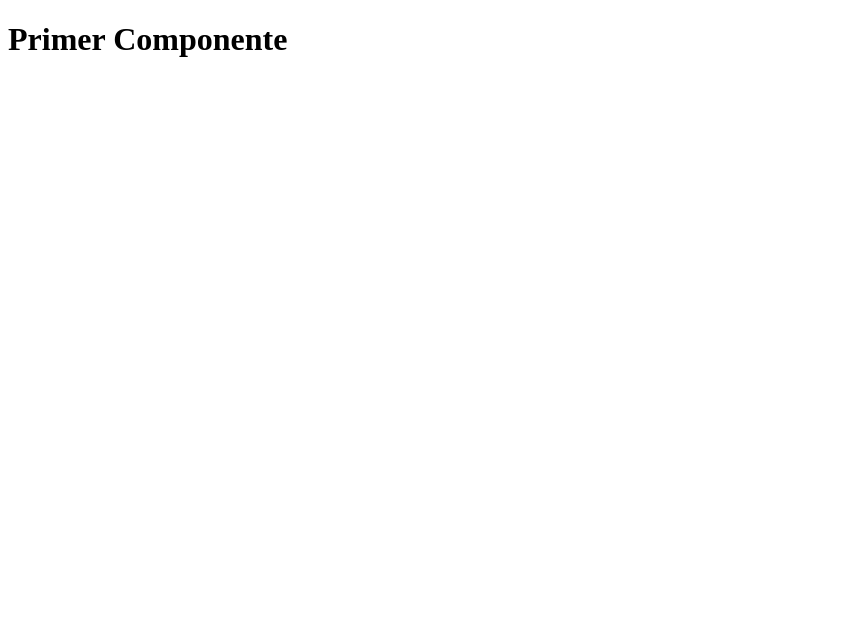
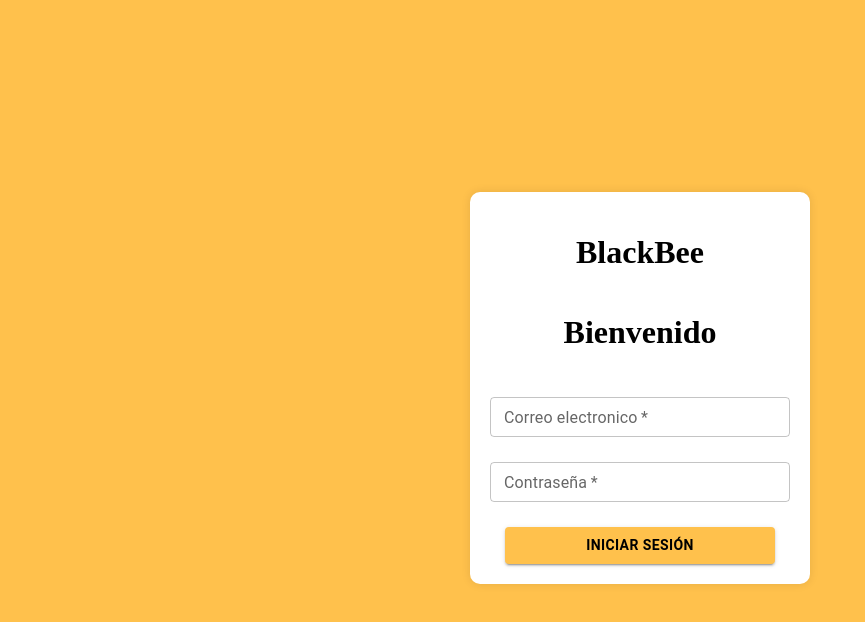
Before and after one commit to GMelchor/Black_Bee, a React (Create React App) app: page / in a window 1280 px wide. Shown: the top 622 px of the page, without its empty margins (0-865 px from the left). Built offline with nearby package versions, Linux system fonts and the light colour scheme.

Commit message:
Front-End Login

```diff
--- a/main.js
+++ b/main.js
@@ -5,8 +5,8 @@
 function createWindow () {
   // Create the browser window.
   const mainWindow = new BrowserWindow({
-    width: 800,
-    height: 600,
+    width: 390,
+    height: 844,
     webPreferences: {
       preload: path.join(__dirname, 'preload.js')
     }
--- a/package.json
+++ b/package.json
@@ -3,6 +3,9 @@
   "version": "0.1.0",
   "private": true,
   "dependencies": {
+    "@emotion/react": "^11.11.4",
+    "@emotion/styled": "^11.11.5",
+    "@mui/material": "^5.15.17",
     "@testing-library/jest-dom": "^5.17.0",
     "@testing-library/react": "^13.4.0",
     "@testing-library/user-event": "^13.5.0",
@@ -10,6 +13,7 @@
     "react": "^18.3.1",
     "react-dom": "^18.3.1",
     "react-scripts": "5.0.1",
+    "sass": "^1.77.1",
     "wait-on": "^7.2.0",
     "web-vitals": "^2.1.4"
   },
--- /dev/null
+++ b/src/App.css
@@ -0,0 +1,6 @@
+* {
+    padding: 0;
+    margin: 0;
+    box-sizing: border-box;
+    font-family: "Nunito", sans-serif;
+}
--- a/src/App.js
+++ b/src/App.js
@@ -1,10 +1,9 @@
-
+import React from "react";
+import Login from "./pages/Login/Login"
 
 function App() {
   return (
-    <div className="App">
-      <h1>Primer Componente</h1>
-    </div>
+    <Login/>
   );
 }
 
--- /dev/null
+++ b/src/pages/Login/Login.jsx
@@ -0,0 +1,47 @@
+import React from "react";
+import "./login.scss";
+import TextField from "@mui/material/TextField";
+import Button from "@mui/material/Button";
+
+const Login = () => {
+  return (
+    <div className="login">
+      <div className="login-container">
+        <h1>BlackBee</h1>
+        <h1>Bienvenido</h1>
+        <form onSubmit="">
+          <TextField
+            id="email"
+            label="Correo electronico"
+            variant="outlined"
+            required
+            type="email"
+            className="txt"
+            size="small"
+          />
+
+          <TextField
+            id="password"
+            label="Contraseña"
+            variant="outlined"
+            required
+            type="password"
+            className="txt"
+            size="small"
+          />
+
+          <Button
+            size="medium"
+            className="btn"
+            variant="contained"
+            type="submit"
+          >
+            Iniciar Sesión
+          </Button>
+        </form>
+      </div>
+    </div>
+  );
+};
+
+export default Login;
--- /dev/null
+++ b/src/pages/Login/login.scss
@@ -0,0 +1,50 @@
+body {
+  background-color: #FFC14C;
+  height: 95vh;
+  display: flex;
+  justify-content: center;
+  align-items: center;
+}
+
+h1{
+    text-align: center;
+
+}
+
+.login {
+  .login-container {
+    background-color: white;
+    width: 300px;
+    text-align: center;
+    padding: 20px;
+    border-radius: 10px;
+    display: flex;
+    flex-direction: column;
+    box-shadow: 0 0 10px rgba(0, 0, 0, 0.1);
+
+
+    .txt {
+      margin: auto;
+      width: 300px;
+      margin-top: 25px;
+    }
+
+    .btn {
+      width: 90%;
+      margin-top: 25px;
+      background-color: #FFC14C;
+      color: black;
+      font-weight: bold;
+
+      &:hover {
+        background-color: black;
+        color: #FFC14C;
+      }
+    }
+
+    .error {
+      color: red;
+      margin-bottom: 20px;
+    }
+  }
+}
```
Also changed, not shown: src/components/MenuOptions/MenuOptions.jsx (added), src/components/MenuOptions/menuOptions.scss (added), src/pages/NavOpciones/NavOptions.jsx (added), 1 other file (tests, documents, lock files or other folders).
